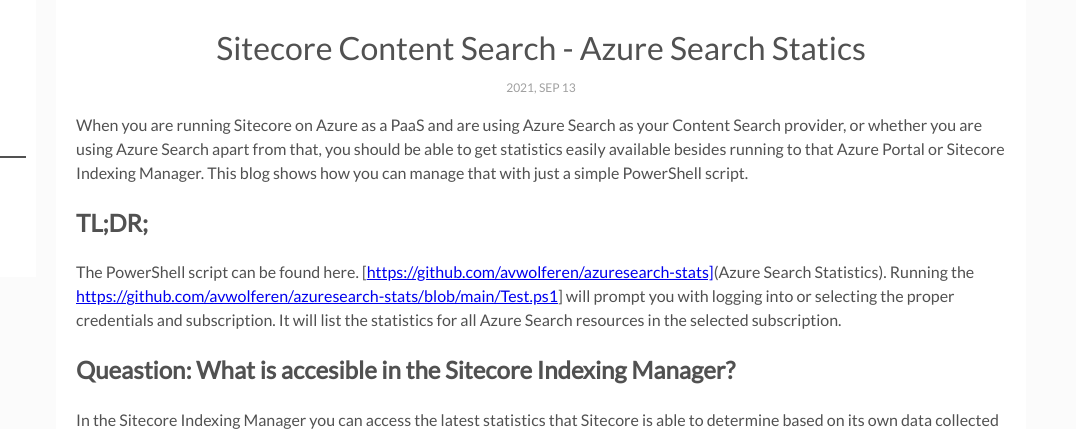
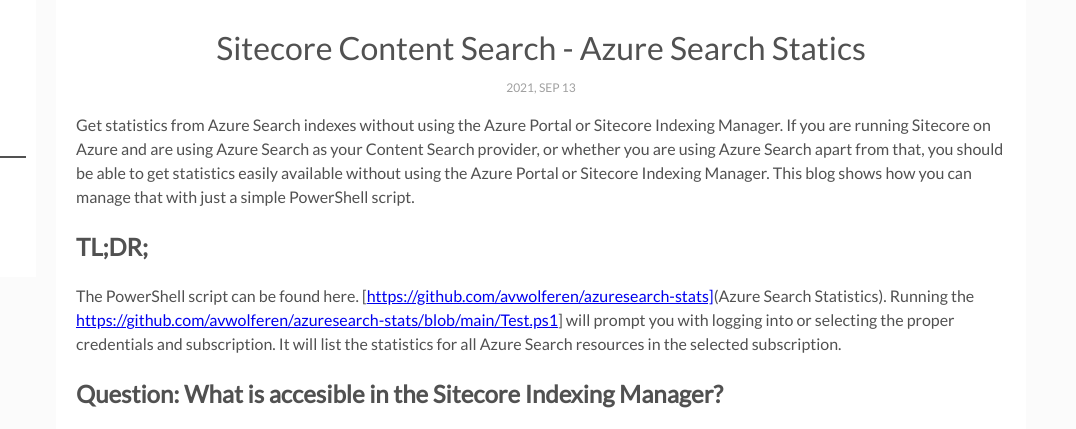
Before and after one commit to avwolferen/blog, a Gatsby site: page /azure-search-index-statistics/ in a window 1280 px wide. Shown: the part 523-952 px from the top of the page, 204-1280 px from the left. Built offline with nearby package versions, Linux system fonts and the light colour scheme; Gatsby itself is replaced by a stand-in of ours.

Commit message:
in progress

```diff
--- a/content/blog/azure-search-index-statistics/index.md
+++ b/content/blog/azure-search-index-statistics/index.md
@@ -14,13 +14,13 @@
 coverImage: "azuresearch-index-statistics.png"
 ---
 
-When you are running Sitecore on Azure as a PaaS and are using Azure Search as your Content Search provider, or whether you are using Azure Search apart from that, you should be able to get statistics easily available besides running to that Azure Portal or Sitecore Indexing Manager. This blog shows how you can manage that with just a simple PowerShell script.
+Get statistics from Azure Search indexes without using the Azure Portal or Sitecore Indexing Manager. If you are running Sitecore on Azure and are using Azure Search as your Content Search provider, or whether you are using Azure Search apart from that, you should be able to get statistics easily available without using the Azure Portal or Sitecore Indexing Manager. This blog shows how you can manage that with just a simple PowerShell script.
 
 ## TL;DR;
 
 The PowerShell script can be found here. [https://github.com/avwolferen/azuresearch-stats](Azure Search Statistics). Running the [https://github.com/avwolferen/azuresearch-stats/blob/main/Test.ps1](Test.ps1)] will prompt you with logging into or selecting the proper credentials and subscription. It will list the statistics for all Azure Search resources in the selected subscription.
 
-## Queastion: What is accesible in the Sitecore Indexing Manager?
+## Question: What is accesible in the Sitecore Indexing Manager?
 
 In the Sitecore Indexing Manager you can access the latest statistics that Sitecore is able to determine based on its own data collected by the Indexing Custodian and Indexing Jobs. This data does not come from Azure Search API's.
 
```
